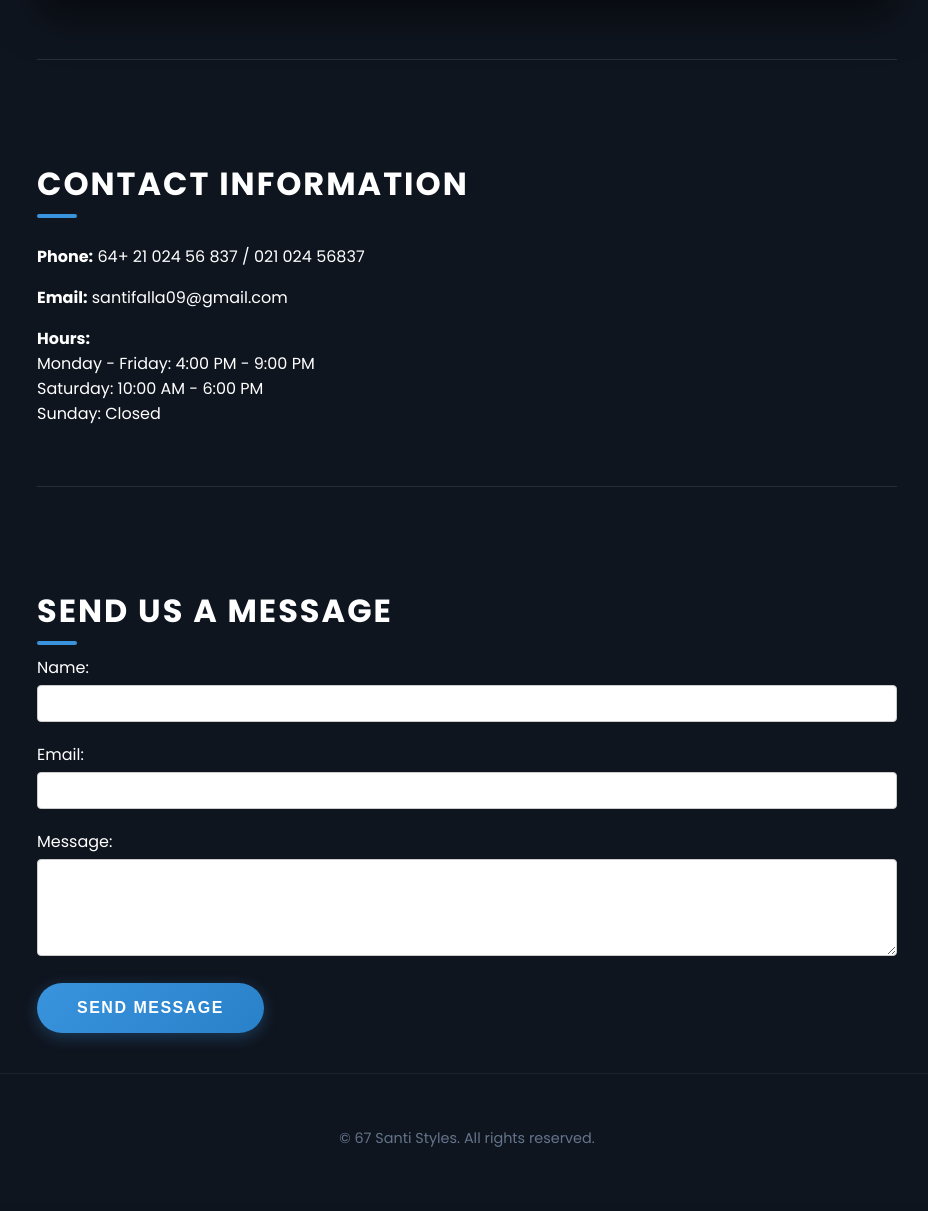
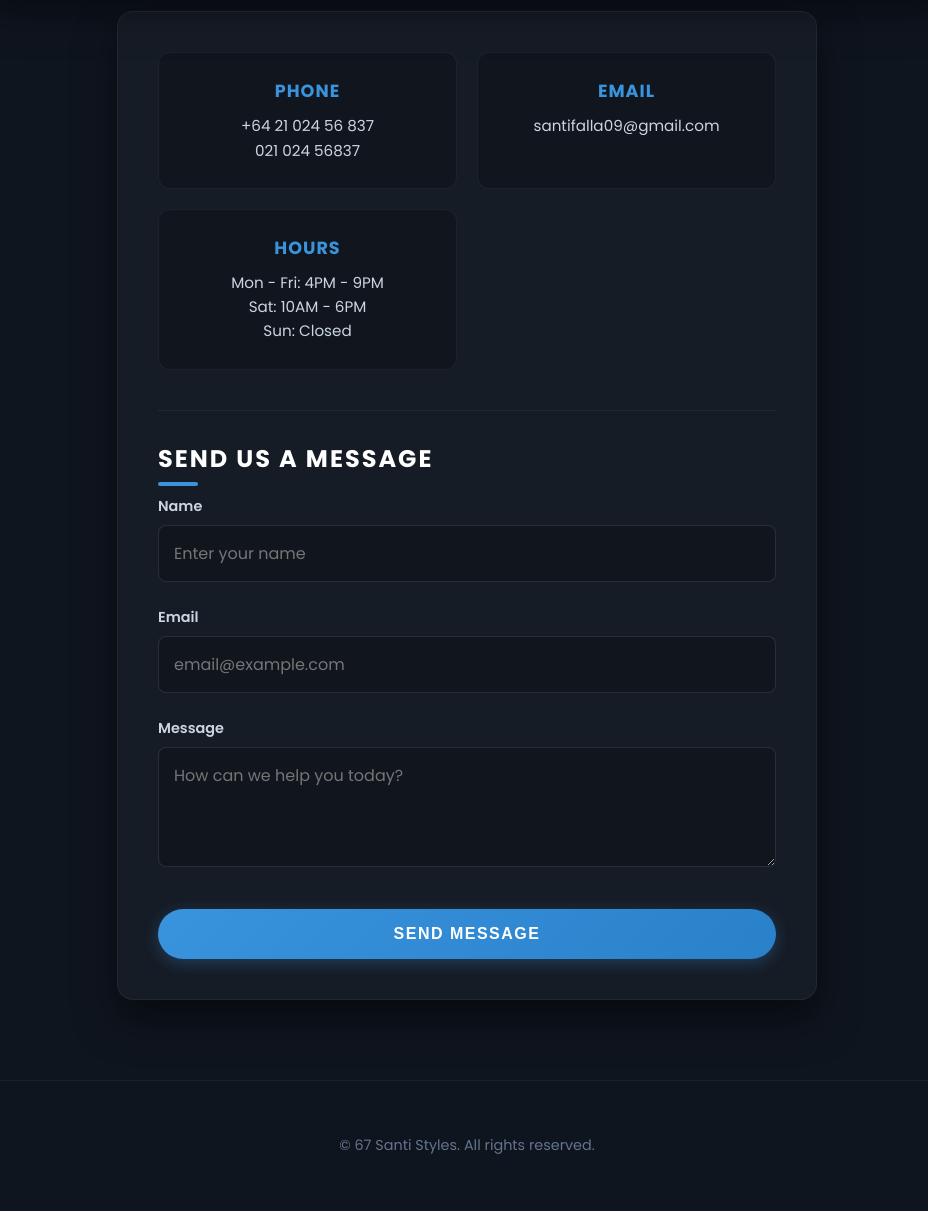
Before and after one commit to 21043santi/BarberWebsite-21043, a Flask app: page /contact in a window 1280 px wide. Shown: the part 585-1796 px from the top of the page, without its empty margins (173-1101 px from the left). Before the commit the page ends 1732 px from the top, so only its background shows below. Run offline with Flask 3, Linux system fonts and the light colour scheme.

Commit message:
Updated the contacting page, making it fit with the other pages with colours, changing the fonts and style

```diff
--- a/templates/contact.html
+++ b/templates/contact.html
@@ -3,8 +3,91 @@
 <head>
     <meta charset="UTF-8">
     <meta name="viewport" content="width=device-width, initial-scale=1.0">
-    <title>Santi Styles | Barbershop</title>
+    <title>Santi Styles | Contact</title>
     <link rel="stylesheet" href="{{ url_for('static', filename='styles.css') }}">
+    <style>
+        /* Shared premium layout matching the booking page */
+        .booking-section {
+            background: rgba(255, 255, 255, 0.03);
+            border: 1px solid rgba(255, 255, 255, 0.05);
+            padding: 40px;
+            border-radius: 16px;
+            max-width: 700px;
+            margin: -40px auto 40px auto;
+            position: relative;
+            z-index: 10;
+            box-shadow: 0 20px 40px rgba(0,0,0,0.5);
+        }
+
+        .contact-info-grid {
+            display: grid;
+            grid-template-columns: repeat(auto-fit, minmax(200px, 1fr));
+            gap: 20px;
+            margin-bottom: 40px;
+        }
+
+        .info-card {
+            background: rgba(0, 0, 0, 0.2);
+            padding: 25px 20px;
+            border-radius: 12px;
+            border: 1px solid rgba(255, 255, 255, 0.05);
+            text-align: center;
+            transition: transform 0.3s ease, border-color 0.3s ease;
+        }
+
+        .info-card:hover {
+            transform: translateY(-5px);
+            border-color: rgba(57, 147, 221, 0.3);
+        }
+
+        .info-card h4 {
+            color: var(--primary-gold);
+            margin-top: 0;
+            margin-bottom: 10px;
+            font-size: 1.1rem;
+            text-transform: uppercase;
+            letter-spacing: 1px;
+        }
+
+        .info-card p {
+            color: #cbd5e1;
+            margin: 0;
+            font-size: 0.95rem;
+            line-height: 1.6;
+        }
+
+        /* Modern Inputs for Email and Textarea */
+        .modern-input {
+            width: 100%;
+            padding: 15px;
+            background-color: rgba(0, 0, 0, 0.2);
+            border: 1px solid rgba(255, 255, 255, 0.1);
+            border-radius: 8px;
+            color: var(--accent-white);
+            font-family: inherit;
+            font-size: 1rem;
+            transition: all 0.3s ease;
+        }
+
+        .modern-input:focus {
+            outline: none;
+            border-color: var(--primary-gold);
+            background-color: rgba(0, 0, 0, 0.4);
+            box-shadow: 0 0 10px rgba(57, 147, 221, 0.2);
+        }
+
+        textarea.modern-input {
+            resize: vertical;
+            min-height: 120px;
+        }
+
+        .section-divider {
+            border: 0;
+            height: 1px;
+            background: rgba(255, 255, 255, 0.05);
+            margin: 30px 0;
+        }
+    </style>
 </head>
 <body>
 
@@ -24,42 +107,52 @@
         </nav>
     </header>
 
-    <main>
+    <main style="max-width: 1000px; padding-bottom: 40px;">
         <section class="hero1">
-            <h1>Get in touch</h1>
-
+            <h1 style="font-size: 2.5rem;">Get in Touch</h1>
+            <p style="margin-bottom: 0;">Have a question? We'd love to hear from you.</p>
         </section>
 
-        <hr>
+        <section class="booking-section">
 
-        <section>
-            <h3>Contact Information</h3>
-            <p><strong>Phone:</strong> 64+ 21 024 56 837 / 021 024 56837</p>
-            <p><strong>Email:</strong> santifalla09@gmail.com</p>
-            <p><strong>Hours:</strong><br>
-            Monday - Friday: 4:00 PM - 9:00 PM<br>
-            Saturday: 10:00 AM - 6:00 PM<br>
-            Sunday: Closed</p>
-        </section>
+            <!-- Contact Info Grid -->
+            <div class="contact-info-grid">
+                <div class="info-card">
+                    <h4>Phone</h4>
+                    <p>+64 21 024 56 837<br>021 024 56837</p>
+                </div>
+                <div class="info-card">
+                    <h4>Email</h4>
+                    <p>santifalla09@gmail.com</p>
+                </div>
+                <div class="info-card">
+                    <h4>Hours</h4>
+                    <p>Mon - Fri: 4PM - 9PM<br>Sat: 10AM - 6PM<br>Sun: Closed</p>
+                </div>
+            </div>
 
-        <hr>
+            <hr class="section-divider">
 
-        <section>
-            <h3>Send Us a Message</h3>
+            <!-- Contact Form -->
+            <h3 style="margin-top: 0; font-size: 1.5rem;">Send Us a Message</h3>
             <form method="POST" action="/contact">
-                <div style="margin-bottom: 20px;">
-                    <label for="name" style="display: block; margin-bottom: 5px;">Name:</label>
-                    <input type="text" id="name" name="name" required style="width: 100%; padding: 10px; border-radius: 4px; border: 1px solid #ccc;">
+
+                <div class="form-group">
+                    <label for="name">Name</label>
+                    <input type="text" id="name" name="name" class="modern-input" required placeholder="Enter your name">
                 </div>
-                <div style="margin-bottom: 20px;">
-                    <label for="email" style="display: block; margin-bottom: 5px;">Email:</label>
-                    <input type="email" id="email" name="email" required style="width: 100%; padding: 10px; border-radius: 4px; border: 1px solid #ccc;">
+
+                <div class="form-group">
+                    <label for="email">Email</label>
+                    <input type="email" id="email" name="email" class="modern-input" required placeholder="email@example.com">
                 </div>
-                <div style="margin-bottom: 20px;">
-                    <label for="message" style="display: block; margin-bottom: 5px;">Message:</label>
-                    <textarea id="message" name="message" rows="5" required style="width: 100%; padding: 10px; border-radius: 4px; border: 1px solid #ccc;"></textarea>
+
+                <div class="form-group">
+                    <label for="message">Message</label>
+                    <textarea id="message" name="message" class="modern-input" required placeholder="How can we help you today?"></textarea>
                 </div>
-                <button type="submit" class="cta-button">Send Message</button>
+
+                <button type="submit" class="cta-button" style="width: 100%; margin-top: 10px;">Send Message</button>
             </form>
         </section>
     </main>
@@ -69,6 +162,7 @@
     </footer>
 
     <script>
+        // Smooth scrolling for the glass navbar
         const header = document.querySelector('header');
         window.addEventListener('scroll', () => {
             if (window.scrollY > 20) {
@@ -78,6 +172,5 @@
             }
         });
     </script>
-
 </body>
 </html>
```
Also changed, not shown: instance/database.db. Lines whose indentation alone changed are shown as unchanged.
